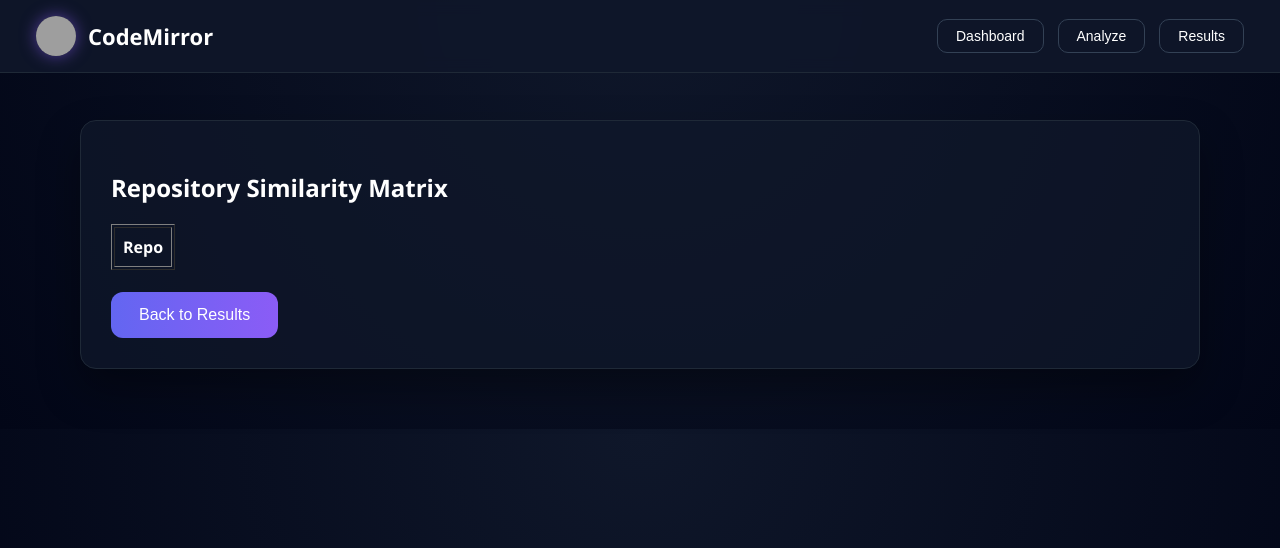
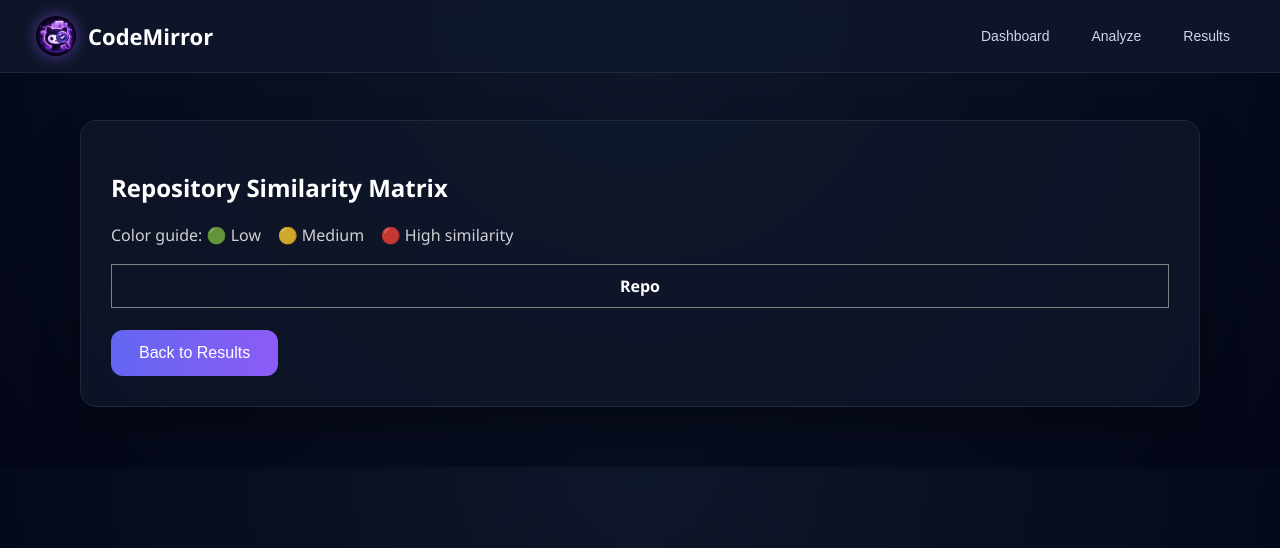
Before and after one commit to manojcodes93/GitHub-Plagiarism-Detection, a Flask app: page /repo-matrix in a window 1280 px wide. Shown: the top 548 px of the page. Run offline with Flask 3, Linux system fonts and the light colour scheme; lists and menus that the app fills with data are empty; grey boxes are pictures that could not be loaded.

Commit message:
Introduced simple ui/ux features

```diff
--- a/app/routes.py
+++ b/app/routes.py
@@ -38,7 +38,7 @@ def analyze():
         global LAST_REPORT
         LAST_REPORT = data
 
-        return render_template("details.html", data=data)
+        return redirect(url_for("main.results_home"))
 
     return render_template("analyze.html")
 
--- a/app/templates/base.html
+++ b/app/templates/base.html
@@ -13,7 +13,7 @@ body {
     overflow-x:hidden;
 }
 
-/* NAVBAR */
+/* ---------- NAVBAR ---------- */
 
 .navbar {
     position:fixed;
@@ -31,7 +31,7 @@ body {
     border-bottom:1px solid #1f2937;
 }
 
-/* BRAND */
+/* ---------- BRAND ---------- */
 
 .brand-wrap {
     display:flex;
@@ -58,7 +58,7 @@ body {
     color:#818cf8;
 }
 
-/* NAV BUTTONS */
+/* ---------- NAV LINKS ---------- */
 
 .nav-links {
     display:flex;
@@ -67,34 +67,39 @@ body {
 
 .nav-btn {
     background:transparent;
-    border:1px solid #334155;
-    color:white;
-    padding:8px 18px;
-    border-radius:10px;
+    border:none;
+    color:#cbd5f1;
+    padding:8px 14px;
+    border-radius:8px;
     cursor:pointer;
-    transition:.25s;
     font-size:14px;
+    transition:all .18s ease;
 }
 
+/* subtle underline on hover */
 .nav-btn:hover {
-    background:#1e293b;
-    border-color:#818cf8;
-    box-shadow:0 0 12px rgba(129,140,248,.35);
+    color:white;
+    background:#0f172a;
 }
 
+/* current page indicator */
 .nav-btn.active {
-    background:#1e293b;
-    border-color:#8b5cf6;
-    box-shadow:0 0 14px rgba(139,92,246,.45);
+    color:white;
+    font-weight:600;
+    border-bottom:2px solid #818cf8;
+    background:transparent;
 }
 
-/* CONTENT */
+
+
+
+/* ---------- CONTENT ---------- */
 
 .content {
     padding:120px 80px 60px 80px;
 }
 
-/* BUTTONS */
+/* ---------- BUTTONS ---------- */
 
 .primary-btn {
     background:linear-gradient(90deg,#6366f1,#8b5cf6);
@@ -112,7 +117,7 @@ body {
     box-shadow:0 10px 30px rgba(99,102,241,.45);
 }
 
-/* CARDS */
+/* ---------- CARDS ---------- */
 
 .card {
     background:rgba(15,23,42,.75);
@@ -133,7 +138,7 @@ body {
 
 <div class="navbar">
 
-    <!-- BRAND -->
+    <!-- BRAND (LOGO + NAME) -->
     <div class="brand-wrap"
          onclick="location.href='{{ url_for('main.dashboard') }}'">
 
@@ -144,7 +149,7 @@ body {
         <div class="brand-text">CodeMirror</div>
     </div>
 
-    <!-- NAV -->
+    <!-- NAVIGATION -->
     <div class="nav-links">
 
         <button class="nav-btn {% if request.endpoint == 'main.dashboard' %}active{% endif %}"
--- a/app/templates/dashboard.html
+++ b/app/templates/dashboard.html
@@ -8,8 +8,8 @@ GitHub Plagiarism Detection System
 </h1>
 
 <p style="opacity:.8; font-size:18px; margin-top:20px;">
-Automatically compare repositories, detect suspicious overlaps,
-and generate explainable plagiarism insights — all in one place.
+Compare repositories, find suspicious similarities, and understand possible plagiarism
+- all in one place.
 </p>
 
 <br><br>
--- a/app/templates/repo_matrix.html
+++ b/app/templates/repo_matrix.html
@@ -5,8 +5,16 @@
 
 <h2>Repository Similarity Matrix</h2>
 
+<p style="opacity:.8; margin-bottom:18px;">
+Color guide:
+🟢 Low &nbsp;&nbsp;
+🟡 Medium &nbsp;&nbsp;
+🔴 High similarity
+</p>
+
 <div class="table-wrap">
-<table border="1" cellpadding="8">
+
+<table border="1" cellpadding="10" style="border-collapse:collapse; width:100%;">
 
 <tr>
 <th>Repo</th>
@@ -17,14 +25,47 @@
 
 {% for row in matrix %}
 <tr>
+
 <th>{{ names[loop.index0] }}</th>
+
 {% for v in row %}
-<td>{{ v if v is not none else "—" }}</td>
+
+{% if v is none %}
+<td style="background:#020617;">—</td>
+
+{% else %}
+
+{% set score = v|float %}
+
+{% if score < 0.4 %}
+    {% set bg = "#14532d" %}
+    {% set label = "Low similarity" %}
+{% elif score < 0.7 %}
+    {% set bg = "#713f12" %}
+    {% set label = "Medium similarity" %}
+{% else %}
+    {% set bg = "#7f1d1d" %}
+    {% set label = "High similarity" %}
+{% endif %}
+
+<td style="
+    background: {{ bg }};
+    text-align:center;
+    font-weight:600;
+    border:1px solid #1f2937;
+"
+title="Similarity: {{ '%.3f'|format(score) }} — {{ label }}">
+{{ '%.3f'|format(score) }}
+</td>
+
+{% endif %}
+
 {% endfor %}
 </tr>
 {% endfor %}
 
 </table>
+
 </div>
 
 <br>
```
Also changed, not shown: app/templates/analyze.html (+21 -1 lines), app/templates/details.html (+11 -2 lines), app/data/reports/plagiarism_report.csv, app/static/img/logo.png (renamed from app/static/image/logo.png), 1 other file.
